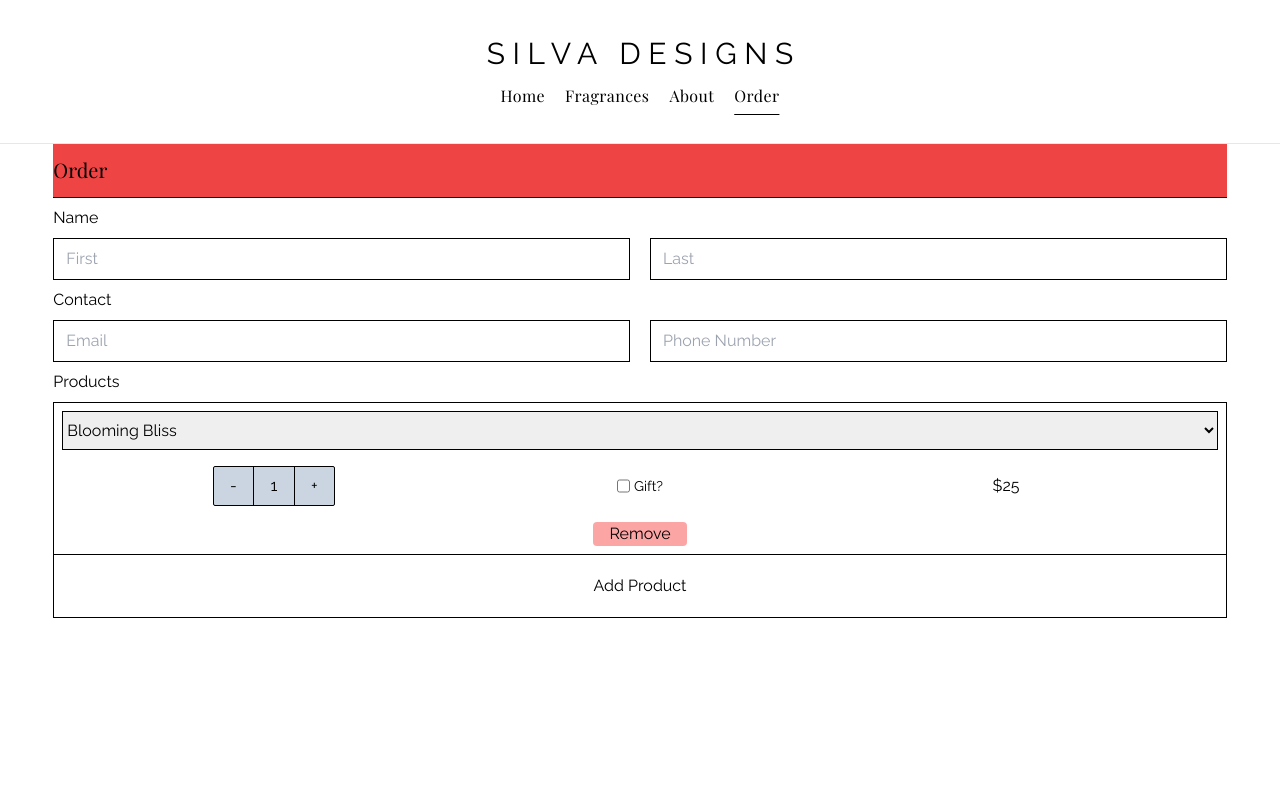
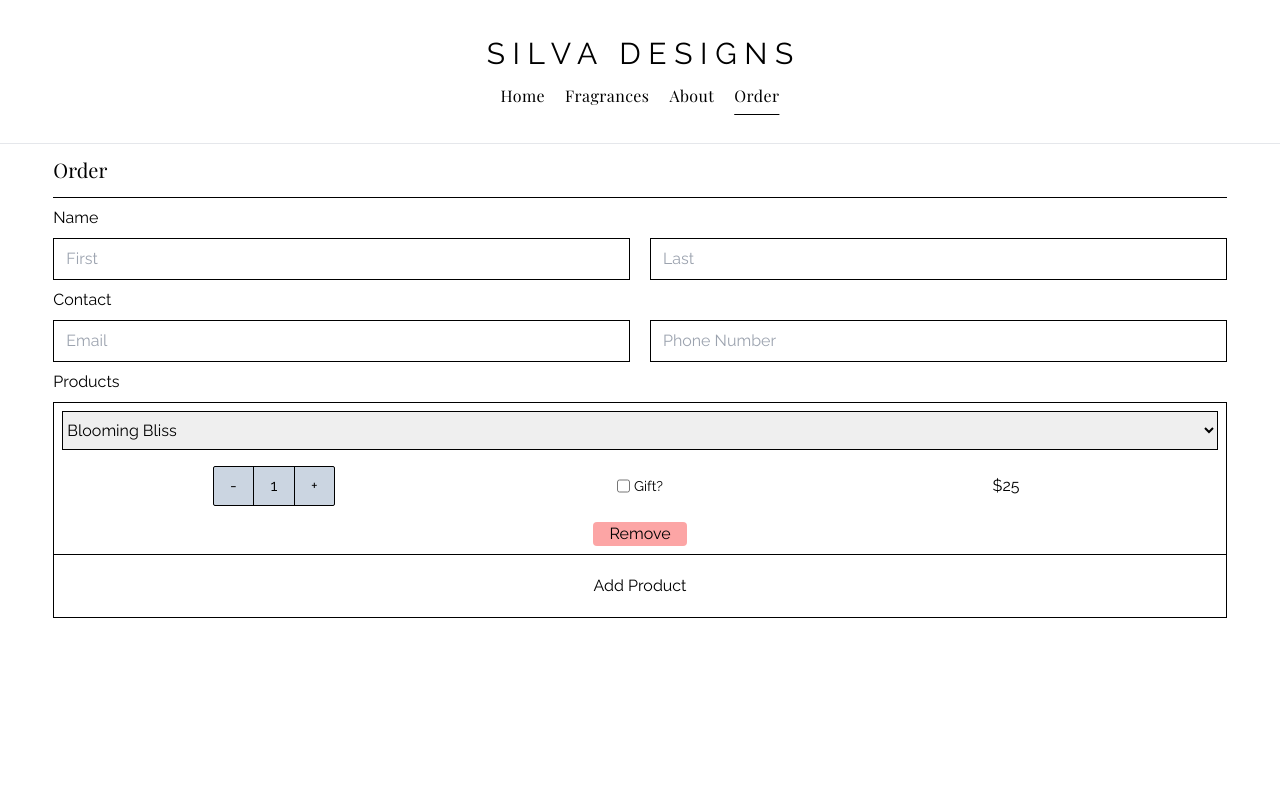
Before and after one commit to silva-tim/silva-designs, a React (Vite) app: page /order in a window 1280 px wide. Shown: the top 800 px of the page. Built offline with nearby package versions, Linux system fonts and the light colour scheme.

Commit message:
Removed testing bg:

```diff
--- a/src/pages/Order.tsx
+++ b/src/pages/Order.tsx
@@ -17,7 +17,7 @@ export default function Order() {
 
   return (
     <section className="m-auto w-11/12">
-      <div className="w-full border-b border-black bg-red-500 py-3">
+      <div className="w-full border-b border-black py-3">
         <span className="font-playfair text-xl">Order</span>
       </div>
       <form>
```
